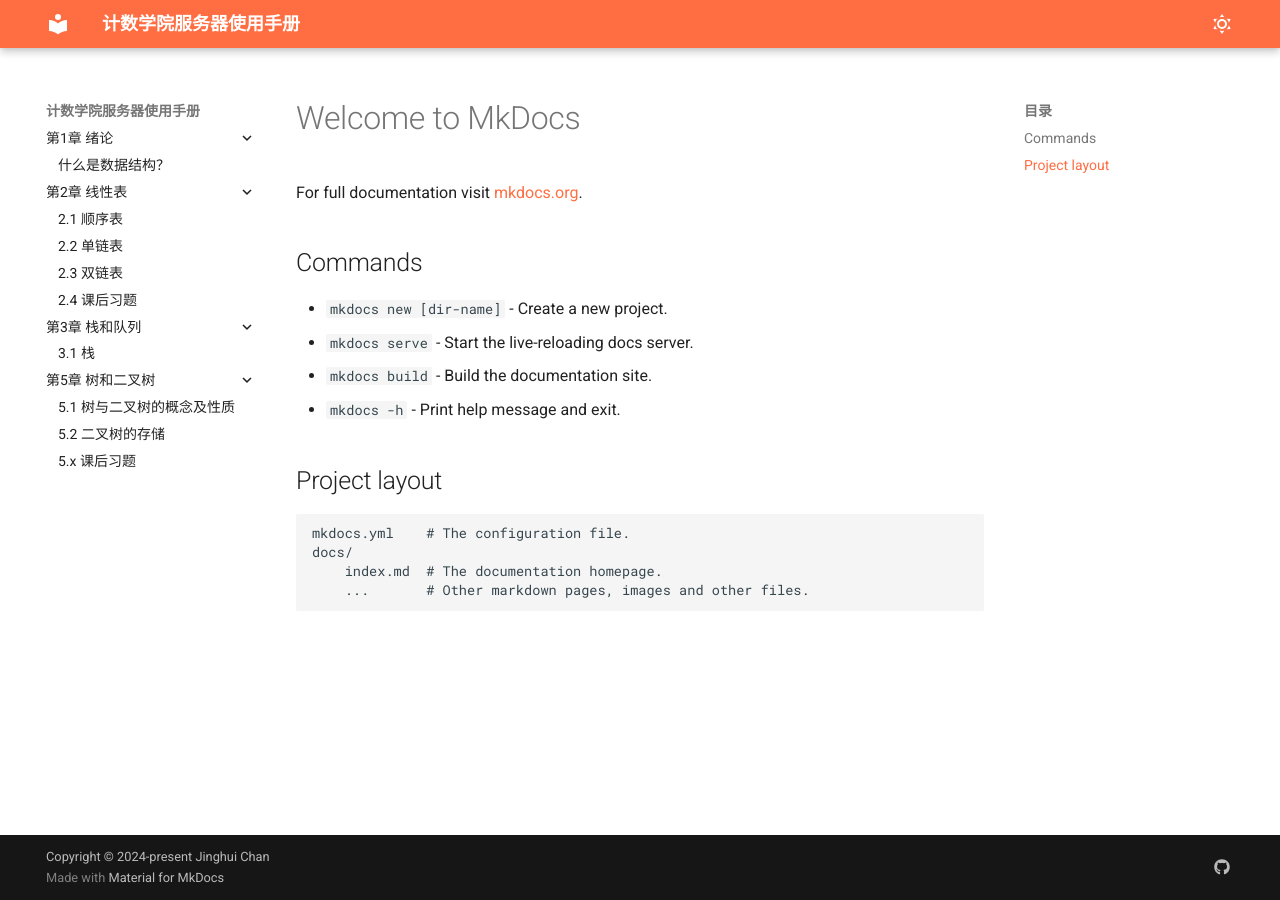
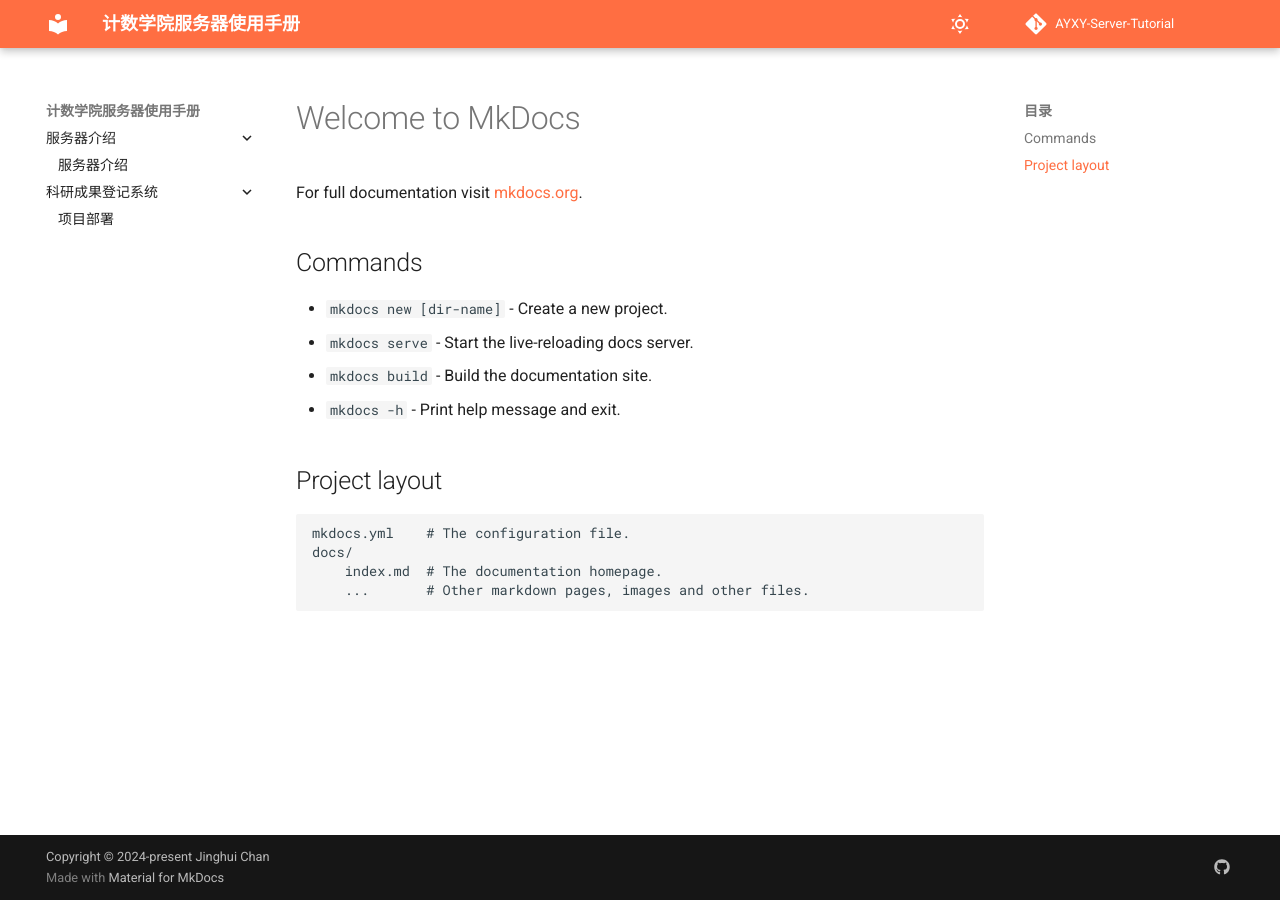
Before and after one commit to JinghuiChan/AYXY-Server-Tutorail, an MkDocs documentation site: the page built from docs/index.md, in a window 1280 px wide. Built offline with MkDocs 1.6.1 and Material for MkDocs 9.7.7, drawn with Linux system fonts in a browser that asks for light colours; comment, search, counter and statistics services are not loaded.

Commit message:
科研成果登记系统

```diff
--- a/mkdocs.yml
+++ b/mkdocs.yml
@@ -1,12 +1,12 @@
 site_name: 计数学院服务器使用手册
 site_description: 计数学院服务器使用手册
-site_url:
+site_url: https://ayxy-server-tutorail.readthedocs.io/zh-cn/latest/
 site_author: Jinghui Chan
 
-repo_name: DataStructure
-repo_url:
+repo_name: AYXY-Server-Tutorial
+repo_url: https://github.com/JinghuiChan/AYXY-Server-Tutorail.git
 
-copyright: Copyright &copy; 2024-present <a href="https://github.com/JinghuiChan/DataStructure/tree/master/docs" target="_blank" rel="noopener noreferrer">Jinghui Chan</a>
+copyright: Copyright &copy; 2024-present <a href="https://ayxy-server-tutorail.readthedocs.io/zh-cn/latest/" target="_blank" rel="noopener noreferrer">Jinghui Chan</a>
 
 theme:
   name: material
@@ -70,19 +70,11 @@ extra:
       #link: https://github.com/JinghuiChan/ComputerWings
 
 nav:
-  - 第1章 绪论:
-      - 什么是数据结构？: "第1章 绪论/1.1 什么是数据结构？.md"
-  - 第2章 线性表:
-      - 2.1 顺序表: "第2章 线性表/2.1 顺序表.md"
-      - 2.2 单链表: "第2章 线性表/2.2 单链表.md"
-      - 2.3 双链表: "第2章 线性表/2.3 双链表.md"
-      - 2.4 课后习题: "第2章 线性表/课后习题.md"
-  - 第3章 栈和队列:
-      - 3.1 栈: "第3章 栈和队列/3.1 栈.md"
-  - 第5章 树和二叉树:
-      - 5.1 树与二叉树的概念及性质: "第5章 树和二叉树/5.1 树与二叉树的概念及性质.md"
-      - 5.2 二叉树的存储: "第5章 树和二叉树/5.2 二叉树的存储.md"
-      - 5.x 课后习题: "第5章 树和二叉树/课后习题.md"
+  - 服务器介绍:
+      - 服务器介绍: "服务器介绍/服务器硬件以及网络.md"
+  - 科研成果登记系统:
+      - 项目部署: "科研成果登记系统/系统启动步骤.md"
+
 
 #nav:
 #  - 前言: "index.md"
```
Also changed, not shown: docs/服务器介绍/服务器硬件以及网络.md (added, +8 -0 lines), docs/科研成果登记系统/系统启动步骤.md (added, +5 -0 lines), docs/科研成果登记系统/访问方式.md (added, +6 -0 lines).
